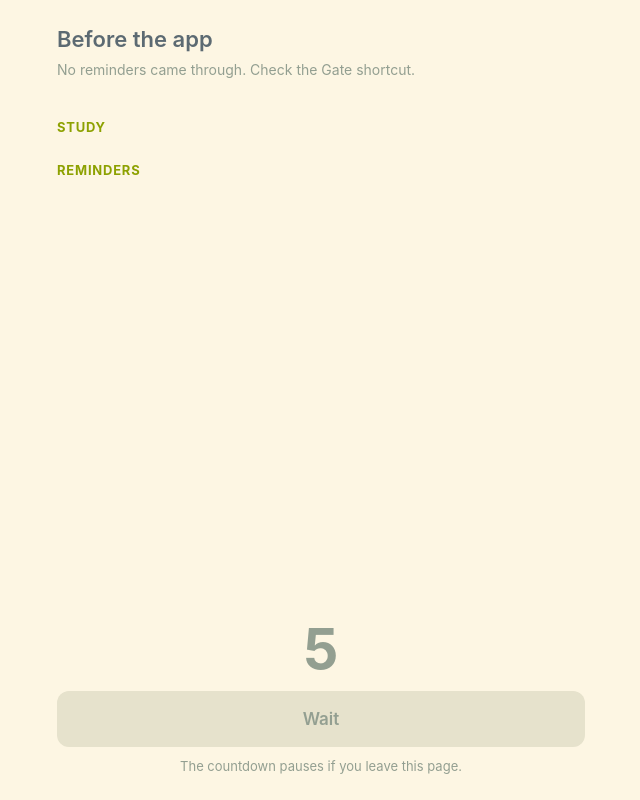
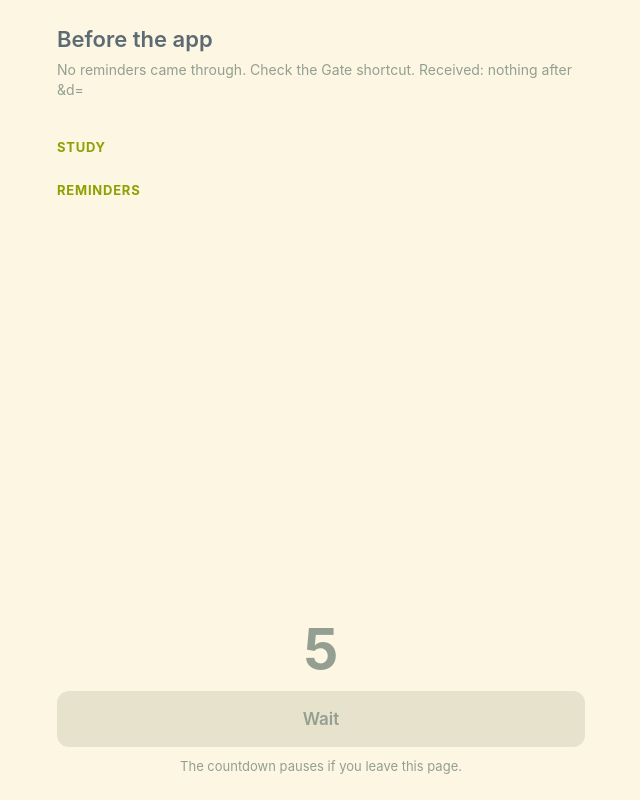
Before and after one commit to source-shrabya/pause, a plain HTML site: page index.html in a window 1280 px wide. Shown: the whole page, without its empty margins (319-959 px from the left). Drawn offline with Linux system fonts and the light colour scheme.

Commit message:
Show what arrived when reminders fail to load

```diff
--- a/index.html
+++ b/index.html
@@ -91,7 +91,8 @@
   var sub = document.getElementById('sub');
 
   if (!data) {
-    sub.textContent = 'No reminders came through. Check the Gate shortcut.';
+    var got = params.d || '';
+    sub.textContent = 'No reminders came through. Check the Gate shortcut. Received: ' + (got ? '"' + got.slice(0, 80) + (got.length > 80 ? '…' : '') + '"' : 'nothing after &d=');
   } else {
     var t = dayNum(data.t);
     sub.textContent = t === today ? 'Synced from your Mac today.' : 'Last synced from your Mac ' + (today - t) + 'd ago.';
```
